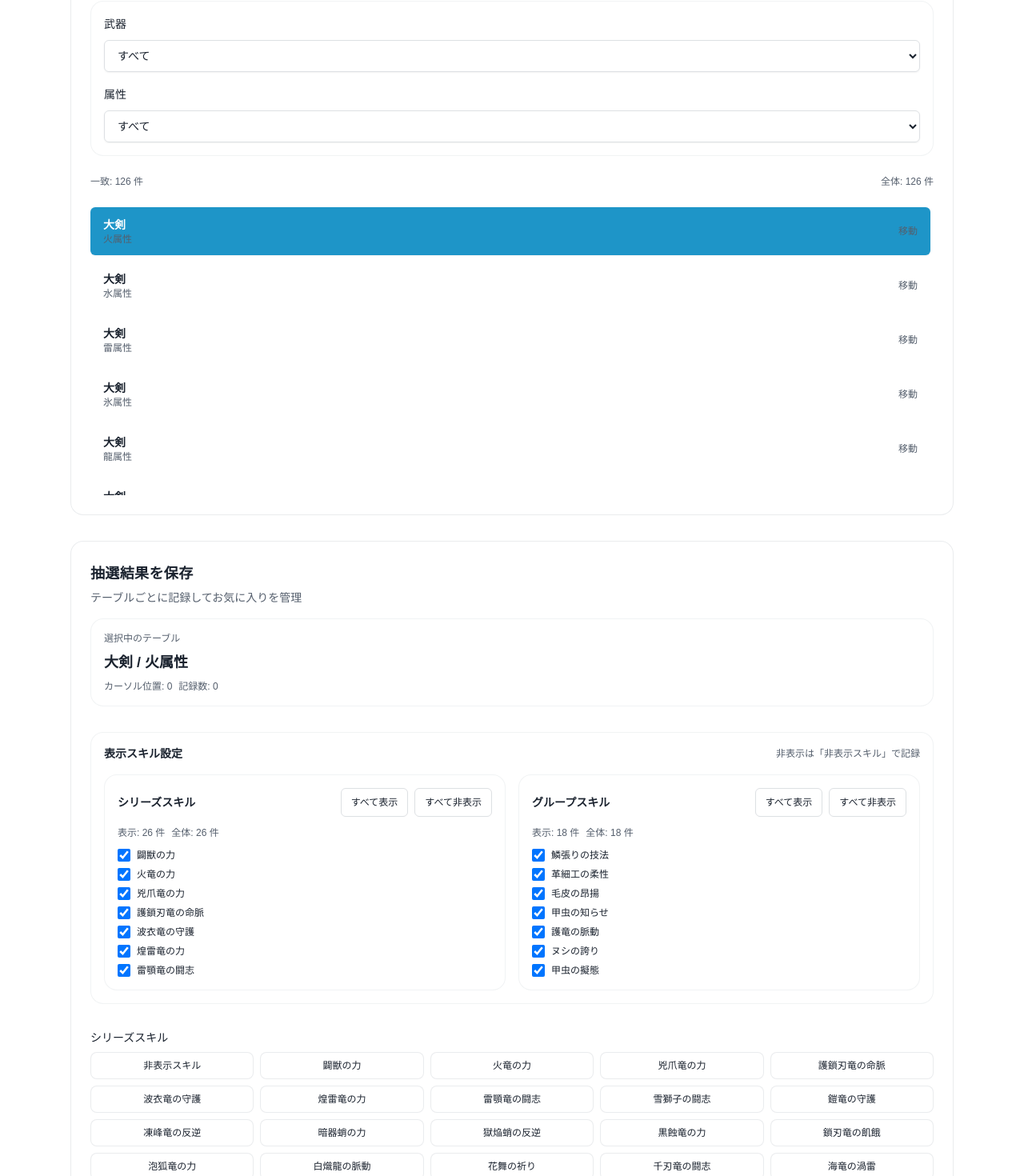
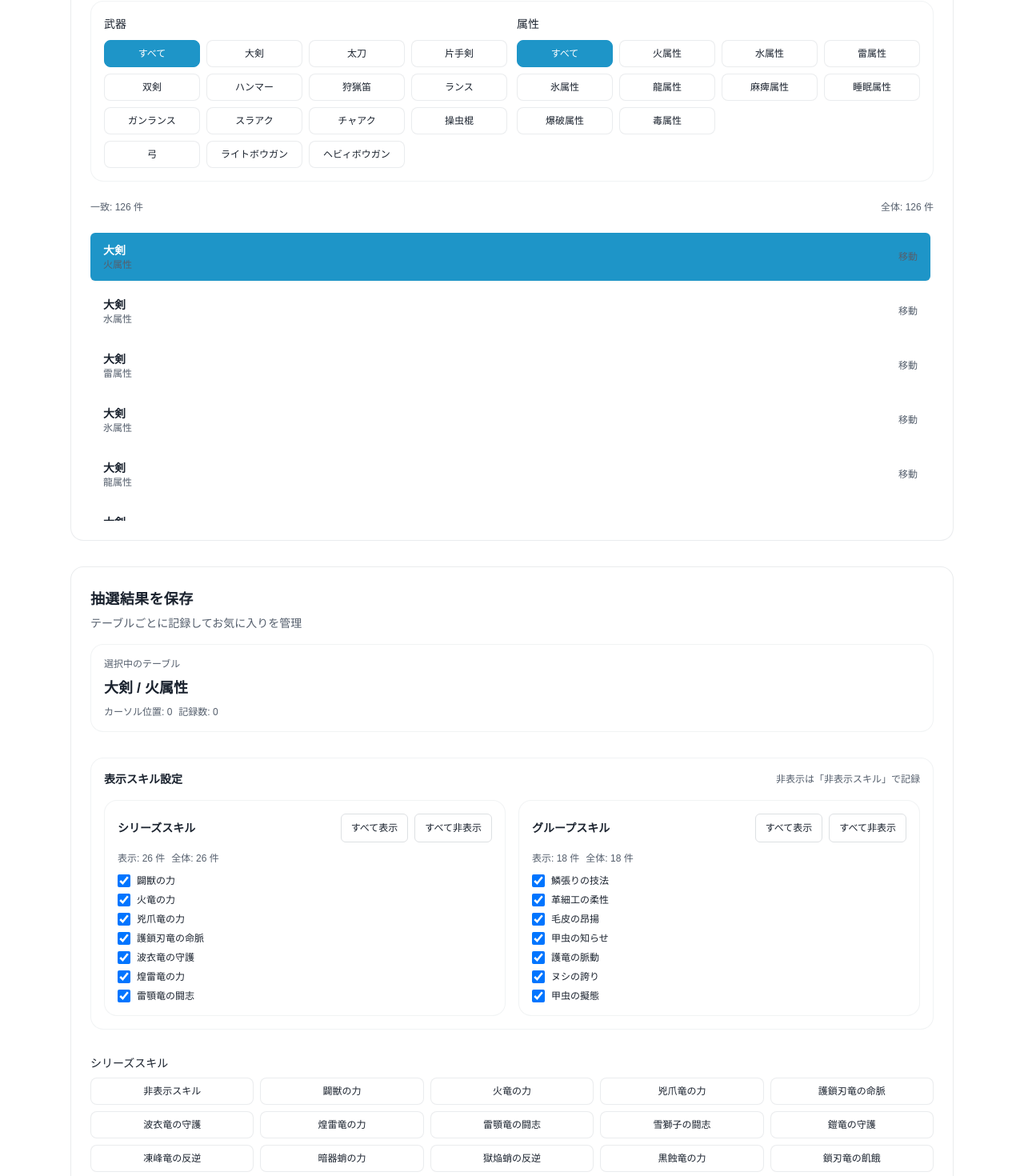
Before and after one commit to 326-T/monster-hunter-wilds-utils, a React (Vite) app: page / in a window 1280 px wide. Shown: the part 240-1710 px from the top of the page at 80% size. Built offline with nearby package versions, Linux system fonts and the light colour scheme; a web font is replaced by a local one.

Commit message:
全体的に画面が大きければラジオボタンに変えるようにした

```diff
--- a/src/components/cursor/CursorView.tsx
+++ b/src/components/cursor/CursorView.tsx
@@ -3,7 +3,7 @@ import { Badge } from '../ui/badge'
 import { Button } from '../ui/button'
 import { Card, CardContent, CardDescription, CardHeader, CardTitle } from '../ui/card'
 import { Label } from '../ui/label'
-import { Select } from '../ui/select'
+import { ResponsiveSelect } from '../ui/responsive-select'
 import {
   allTables,
   ATTRIBUTES,
@@ -73,28 +73,35 @@ export function CursorView({ tables, cursor, onAdvanceCursor }: CursorViewProps)
           <div className="grid gap-3 sm:grid-cols-2">
             <div className="space-y-2">
               <Label>{t('filter.weapon')}</Label>
-              <Select value={weaponFilter} onChange={(event) => setWeaponFilter(event.target.value)}>
-                <option value="all">{t('common.all')}</option>
-                {WEAPONS.map((weapon) => (
-                  <option key={weapon} value={weapon}>
-                    {getWeaponLabel(weapon, language)}
-                  </option>
-                ))}
-              </Select>
+              <ResponsiveSelect
+                name="filter-weapon"
+                value={weaponFilter}
+                onChange={setWeaponFilter}
+                options={[
+                  { value: 'all', label: t('common.all') },
+                  ...WEAPONS.map((weapon) => ({
+                    value: weapon,
+                    label: getWeaponLabel(weapon, language),
+                  })),
+                ]}
+                gridClassName="sm:grid-cols-3 lg:grid-cols-4"
+              />
             </div>
             <div className="space-y-2 sm:col-span-2 lg:col-span-1">
               <Label>{t('filter.attribute')}</Label>
-              <Select
+              <ResponsiveSelect
+                name="filter-attribute"
                 value={attributeFilter}
-                onChange={(event) => setAttributeFilter(event.target.value)}
-              >
-                <option value="all">{t('common.all')}</option>
-                {ATTRIBUTES.map((attribute) => (
-                  <option key={attribute} value={attribute}>
-                    {getAttributeLabel(attribute, language)}
-                  </option>
-                ))}
-              </Select>
+                onChange={setAttributeFilter}
+                options={[
+                  { value: 'all', label: t('common.all') },
+                  ...ATTRIBUTES.map((attribute) => ({
+                    value: attribute,
+                    label: getAttributeLabel(attribute, language),
+                  })),
+                ]}
+                gridClassName="sm:grid-cols-3 lg:grid-cols-4"
+              />
             </div>
           </div>
           <div className="flex flex-wrap items-center justify-between gap-3 text-xs text-muted-foreground">
--- a/src/components/save/SaveView.tsx
+++ b/src/components/save/SaveView.tsx
@@ -3,6 +3,7 @@ import { Button } from '../ui/button'
 import { Card, CardContent, CardDescription, CardHeader, CardTitle } from '../ui/card'
 import { Checkbox } from '../ui/checkbox'
 import { Label } from '../ui/label'
+import { ResponsiveSelect } from '../ui/responsive-select'
 import { Select } from '../ui/select'
 import {
   allTables,
@@ -155,34 +156,38 @@ export function SaveView({
           <CardDescription>{t('save.tableList.description')}</CardDescription>
         </CardHeader>
         <CardContent className="space-y-6">
-          <div className="grid gap-4 rounded-2xl border border-border/40 bg-background p-4">
+          <div className="grid gap-3 rounded-2xl border border-border/40 bg-background p-4 sm:grid-cols-2">
             <div className="space-y-2">
               <Label>{t('filter.weapon')}</Label>
-              <Select
+              <ResponsiveSelect
+                name="filter-weapon"
                 value={weaponFilter}
-                onChange={(event) => updateFilters({ weapon: event.target.value })}
-              >
-                <option value="all">{t('common.all')}</option>
-                {WEAPONS.map((weapon) => (
-                  <option key={weapon} value={weapon}>
-                    {getWeaponLabel(weapon, language)}
-                  </option>
-                ))}
-              </Select>
+                onChange={(value) => updateFilters({ weapon: value })}
+                options={[
+                  { value: 'all', label: t('common.all') },
+                  ...WEAPONS.map((weapon) => ({
+                    value: weapon,
+                    label: getWeaponLabel(weapon, language),
+                  })),
+                ]}
+                gridClassName="sm:grid-cols-3 lg:grid-cols-4"
+              />
             </div>
-            <div className="space-y-2">
+            <div className="space-y-2 sm:col-span-2 lg:col-span-1">
               <Label>{t('filter.attribute')}</Label>
-              <Select
+              <ResponsiveSelect
+                name="filter-attribute"
                 value={attributeFilter}
-                onChange={(event) => updateFilters({ attribute: event.target.value })}
-              >
-                <option value="all">{t('common.all')}</option>
-                {ATTRIBUTES.map((attribute) => (
-                  <option key={attribute} value={attribute}>
-                    {getAttributeLabel(attribute, language)}
-                  </option>
-                ))}
-              </Select>
+                onChange={(value) => updateFilters({ attribute: value })}
+                options={[
+                  { value: 'all', label: t('common.all') },
+                  ...ATTRIBUTES.map((attribute) => ({
+                    value: attribute,
+                    label: getAttributeLabel(attribute, language),
+                  })),
+                ]}
+                gridClassName="sm:grid-cols-3 lg:grid-cols-4"
+              />
             </div>
           </div>
           <div className="flex items-center justify-between text-xs text-muted-foreground">
@@ -340,83 +345,33 @@ export function SaveView({
           <form onSubmit={handleAddEntry} className="grid gap-4">
             <div className="grid gap-2">
               <Label>{t('save.seriesSkill')}</Label>
-              <div className="sm:hidden">
-                <Select
+              <ResponsiveSelect
+                name="series-skill"
                 value={seriesSkill}
-                  onChange={(event) => setSeriesSkill(event.target.value)}
+                onChange={setSeriesSkill}
                 disabled={Boolean(optionsError)}
-                >
-                  <option value="">{t('common.select')}</option>
-                  {seriesSelectOptions.map((option) => (
-                    <option key={option} value={option}>
-                      {getSkillLabel(option, language)}
-                    </option>
-                  ))}
-                </Select>
-              </div>
-              <div
-                className={cn(
-                  'hidden gap-2 sm:grid sm:grid-cols-3 lg:grid-cols-4 xl:grid-cols-5',
-                  optionsError && 'pointer-events-none opacity-60',
-                )}
-              >
-                {seriesSelectOptions.map((option) => (
-                  <label key={option} className="flex">
-                    <input
-                      type="radio"
-                      name="series-skill"
-                      value={option}
-                      checked={seriesSkill === option}
-                      onChange={(event) => setSeriesSkill(event.target.value)}
-                      disabled={Boolean(optionsError)}
-                      className="peer sr-only"
+                placeholder={t('common.select')}
+                options={seriesSelectOptions.map((option) => ({
+                  value: option,
+                  label: getSkillLabel(option, language),
+                }))}
+                gridClassName="sm:grid-cols-3 lg:grid-cols-4 xl:grid-cols-5"
               />
-                    <span className="flex w-full items-center justify-center rounded-lg border border-border/60 bg-background px-3 py-2 text-xs transition-colors hover:border-border peer-checked:border-accent peer-checked:bg-accent peer-checked:text-accent-foreground">
-                      {getSkillLabel(option, language)}
-                    </span>
-                  </label>
-                ))}
-              </div>
             </div>
             <div className="grid gap-2">
               <Label>{t('save.groupSkill')}</Label>
-              <div className="sm:hidden">
-                <Select
+              <ResponsiveSelect
+                name="group-skill"
                 value={groupSkill}
-                  onChange={(event) => setGroupSkill(event.target.value)}
+                onChange={setGroupSkill}
                 disabled={Boolean(optionsError)}
-                >
-                  <option value="">{t('common.select')}</option>
-                  {groupSelectOptions.map((option) => (
-                    <option key={option} value={option}>
-                      {getSkillLabel(option, language)}
-                    </option>
-                  ))}
-                </Select>
-              </div>
-              <div
-                className={cn(
-                  'hidden gap-2 sm:grid sm:grid-cols-3 lg:grid-cols-4 xl:grid-cols-5',
-                  optionsError && 'pointer-events-none opacity-60',
-                )}
-              >
-                {groupSelectOptions.map((option) => (
-                  <label key={option} className="flex">
-                    <input
-                      type="radio"
-                      name="group-skill"
-                      value={option}
-                      checked={groupSkill === option}
-                      onChange={(event) => setGroupSkill(event.target.value)}
-                      disabled={Boolean(optionsError)}
-                      className="peer sr-only"
+                placeholder={t('common.select')}
+                options={groupSelectOptions.map((option) => ({
+                  value: option,
+                  label: getSkillLabel(option, language),
+                }))}
+                gridClassName="sm:grid-cols-3 lg:grid-cols-4 xl:grid-cols-5"
               />
-                    <span className="flex w-full items-center justify-center rounded-lg border border-border/60 bg-background px-3 py-2 text-xs transition-colors hover:border-border peer-checked:border-accent peer-checked:bg-accent peer-checked:text-accent-foreground">
-                      {getSkillLabel(option, language)}
-                    </span>
-                  </label>
-                ))}
-              </div>
             </div>
             {!optionsError && isLoadingOptions && (
               <div className="text-xs text-muted-foreground">{t('common.loadingOptions')}</div>
--- /dev/null
+++ b/src/components/ui/responsive-select.tsx
@@ -0,0 +1,81 @@
+import { Select } from './select'
+import { cn } from '../../lib/utils'
+
+export type ResponsiveSelectOption = {
+  value: string
+  label: string
+  disabled?: boolean
+}
+
+type ResponsiveSelectProps = {
+  value: string
+  options: ResponsiveSelectOption[]
+  onChange: (value: string) => void
+  disabled?: boolean
+  name: string
+  placeholder?: string
+  gridClassName?: string
+  selectClassName?: string
+  radioClassName?: string
+}
+
+export function ResponsiveSelect({
+  value,
+  options,
+  onChange,
+  disabled,
+  name,
+  placeholder,
+  gridClassName,
+  selectClassName,
+  radioClassName,
+}: ResponsiveSelectProps) {
+  return (
+    <>
+      <div className="sm:hidden">
+        <Select
+          value={value}
+          onChange={(event) => onChange(event.target.value)}
+          disabled={disabled}
+          className={selectClassName}
+        >
+          {placeholder && <option value="">{placeholder}</option>}
+          {options.map((option) => (
+            <option key={option.value} value={option.value} disabled={option.disabled}>
+              {option.label}
+            </option>
+          ))}
+        </Select>
+      </div>
+      <div
+        className={cn(
+          'hidden gap-2 sm:grid',
+          gridClassName ?? 'sm:grid-cols-2 lg:grid-cols-3',
+          disabled && 'pointer-events-none opacity-60',
+        )}
+      >
+        {options.map((option) => (
+          <label key={option.value} className={cn('flex', option.disabled && 'opacity-60')}>
+            <input
+              type="radio"
+              name={name}
+              value={option.value}
+              checked={value === option.value}
+              onChange={(event) => onChange(event.target.value)}
+              disabled={disabled || option.disabled}
+              className="peer sr-only"
+            />
+            <span
+              className={cn(
+                'flex w-full items-center justify-center rounded-lg border border-border/60 bg-background px-3 py-2 text-xs transition-colors hover:border-border peer-checked:border-accent peer-checked:bg-accent peer-checked:text-accent-foreground',
+                radioClassName,
+              )}
+            >
+              {option.label}
+            </span>
+          </label>
+        ))}
+      </div>
+    </>
+  )
+}
--- a/src/components/verify/VerifyView.tsx
+++ b/src/components/verify/VerifyView.tsx
@@ -2,7 +2,7 @@ import { useMemo, useRef, useState } from 'react'
 import { Card, CardContent, CardDescription, CardHeader, CardTitle } from '../ui/card'
 import { Label } from '../ui/label'
 import { Button } from '../ui/button'
-import { Select } from '../ui/select'
+import { ResponsiveSelect } from '../ui/responsive-select'
 import {
   allTables,
   ATTRIBUTES,
@@ -135,28 +135,35 @@ export function VerifyView({ tables, onExport, onImport, onToggleFavorite }: Ver
         <div className="grid gap-3 sm:grid-cols-2">
           <div className="space-y-2">
             <Label>{t('filter.weapon')}</Label>
-            <Select value={weaponFilter} onChange={(event) => setWeaponFilter(event.target.value)}>
-              <option value="all">{t('common.all')}</option>
-              {WEAPONS.map((weapon) => (
-                <option key={weapon} value={weapon}>
-                  {getWeaponLabel(weapon, language)}
-                </option>
-              ))}
-            </Select>
+            <ResponsiveSelect
+              name="filter-weapon"
+              value={weaponFilter}
+              onChange={setWeaponFilter}
+              options={[
+                { value: 'all', label: t('common.all') },
+                ...WEAPONS.map((weapon) => ({
+                  value: weapon,
+                  label: getWeaponLabel(weapon, language),
+                })),
+              ]}
+              gridClassName="sm:grid-cols-3 lg:grid-cols-4"
+            />
           </div>
           <div className="space-y-2 sm:col-span-2 lg:col-span-1">
             <Label>{t('filter.attribute')}</Label>
-            <Select
+            <ResponsiveSelect
+              name="filter-attribute"
               value={attributeFilter}
-              onChange={(event) => setAttributeFilter(event.target.value)}
-            >
-              <option value="all">{t('common.all')}</option>
-              {ATTRIBUTES.map((attribute) => (
-                <option key={attribute} value={attribute}>
-                  {getAttributeLabel(attribute, language)}
-                </option>
-              ))}
-            </Select>
+              onChange={setAttributeFilter}
+              options={[
+                { value: 'all', label: t('common.all') },
+                ...ATTRIBUTES.map((attribute) => ({
+                  value: attribute,
+                  label: getAttributeLabel(attribute, language),
+                })),
+              ]}
+              gridClassName="sm:grid-cols-3 lg:grid-cols-4"
+            />
           </div>
         </div>
         <div className="flex items-center justify-between text-xs text-muted-foreground">
```
Lines whose indentation alone changed are shown as unchanged.
